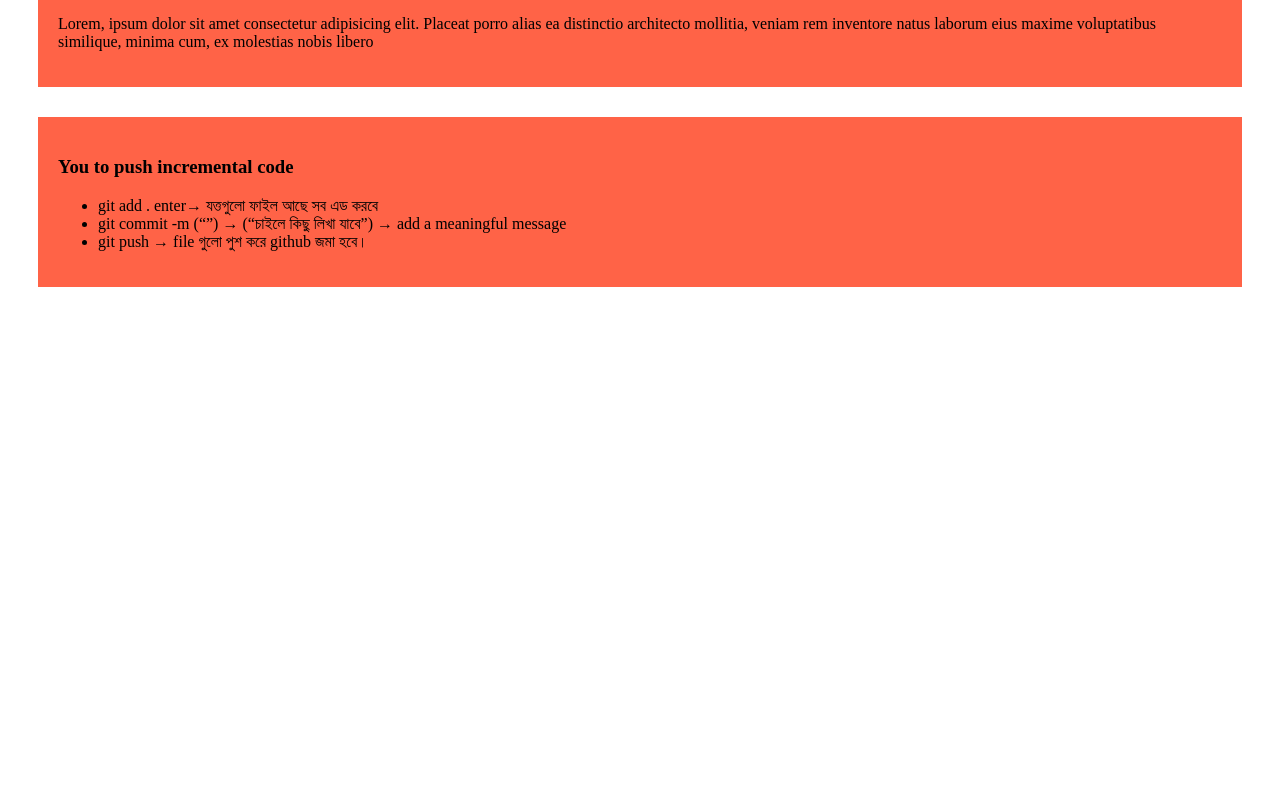
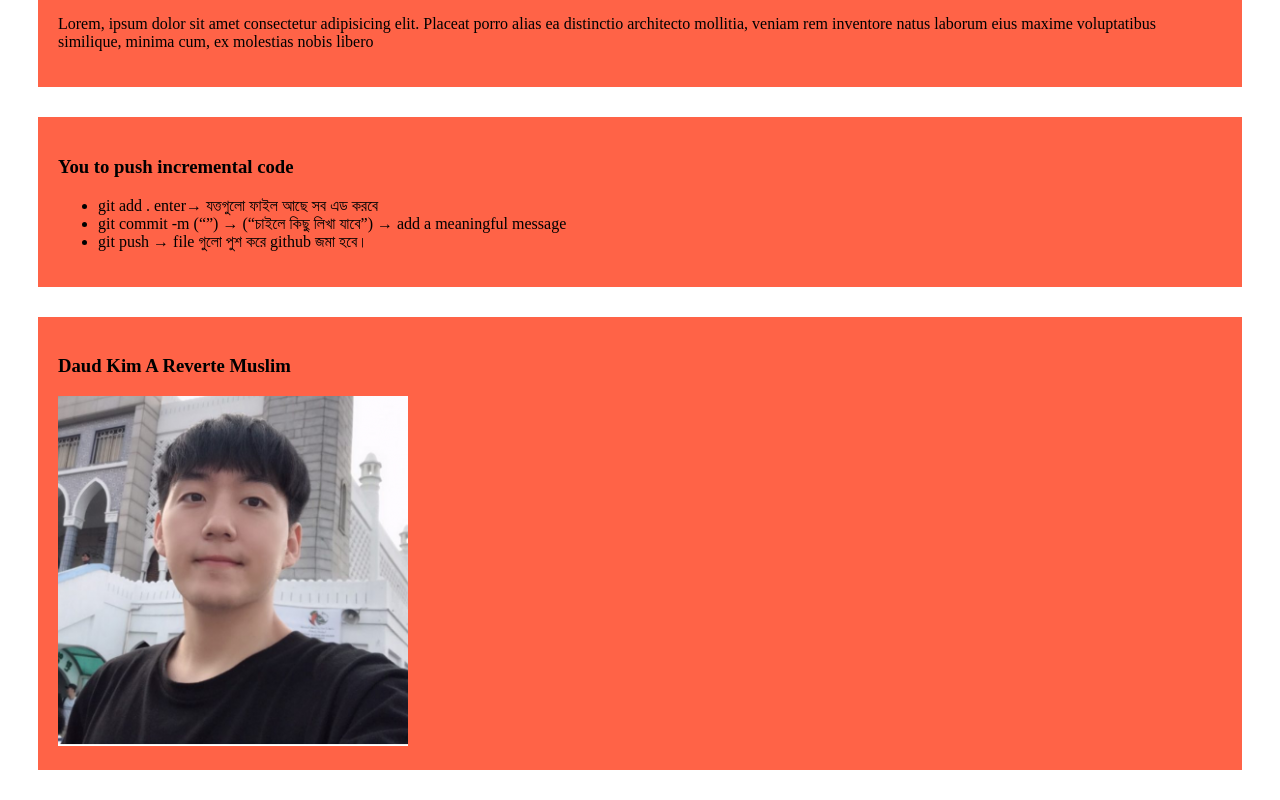
Before and after one commit to jihadahmed2004/my-first-github-repo, a plain HTML site: page index.html in a window 1280 px wide. Shown: the part 457-1257 px from the top of the page. Before the commit the page ends 800 px from the top, so only its background shows below. Drawn offline with Linux system fonts and the light colour scheme.

Commit message:
kim imag added

```diff
--- a/index.html
+++ b/index.html
@@ -33,5 +33,9 @@
             <li>git push → file গুলো পুশ করে github জমা হবে।</li>
         </ul>
     </div>
+    <div>
+        <h3>Daud Kim A Reverte Muslim </h3>
+        <img src="images/daud-kim.png" alt="daud kim">
+    </div>
 </body>
 </html>
```
Also changed, not shown: images/daud-kim.png (added).
